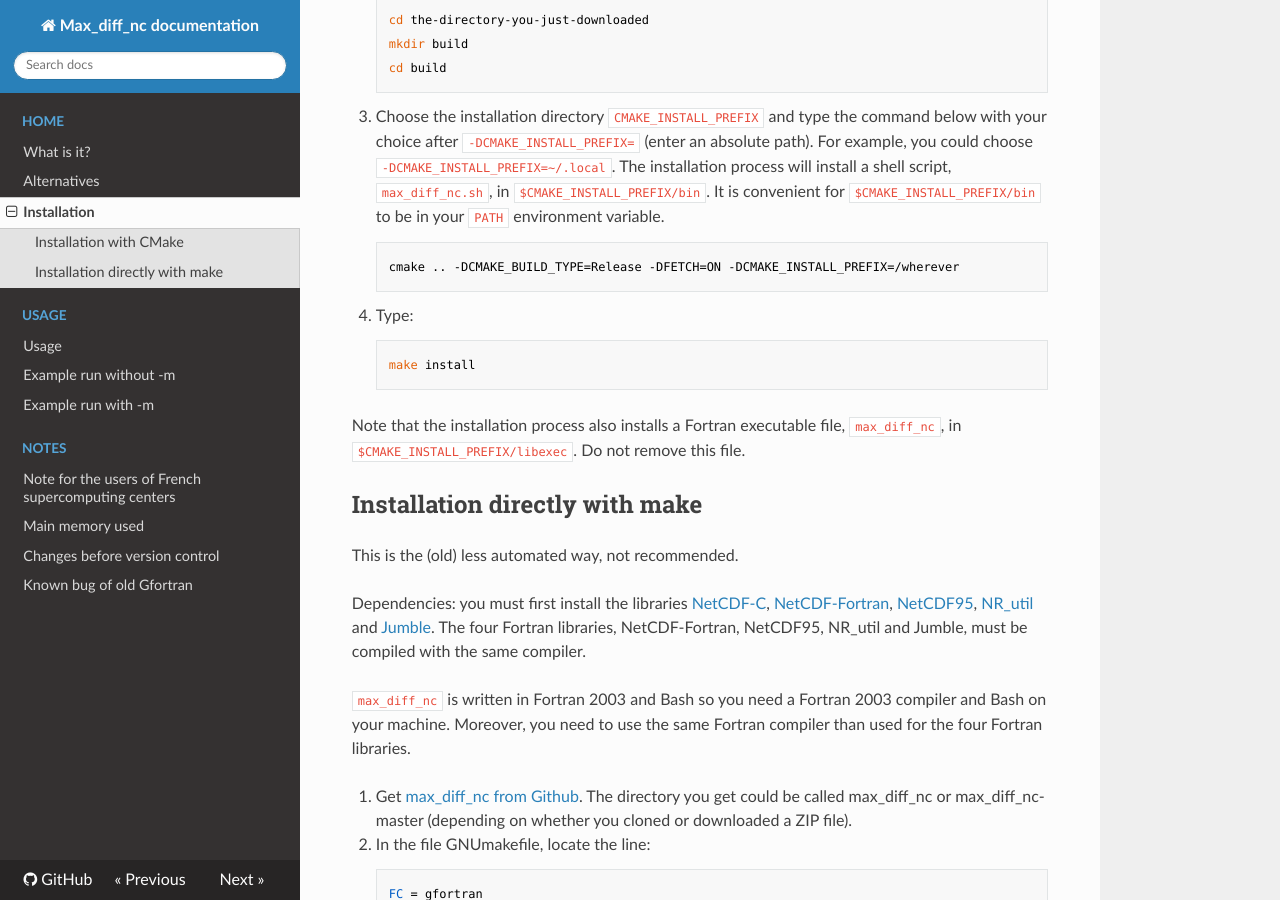
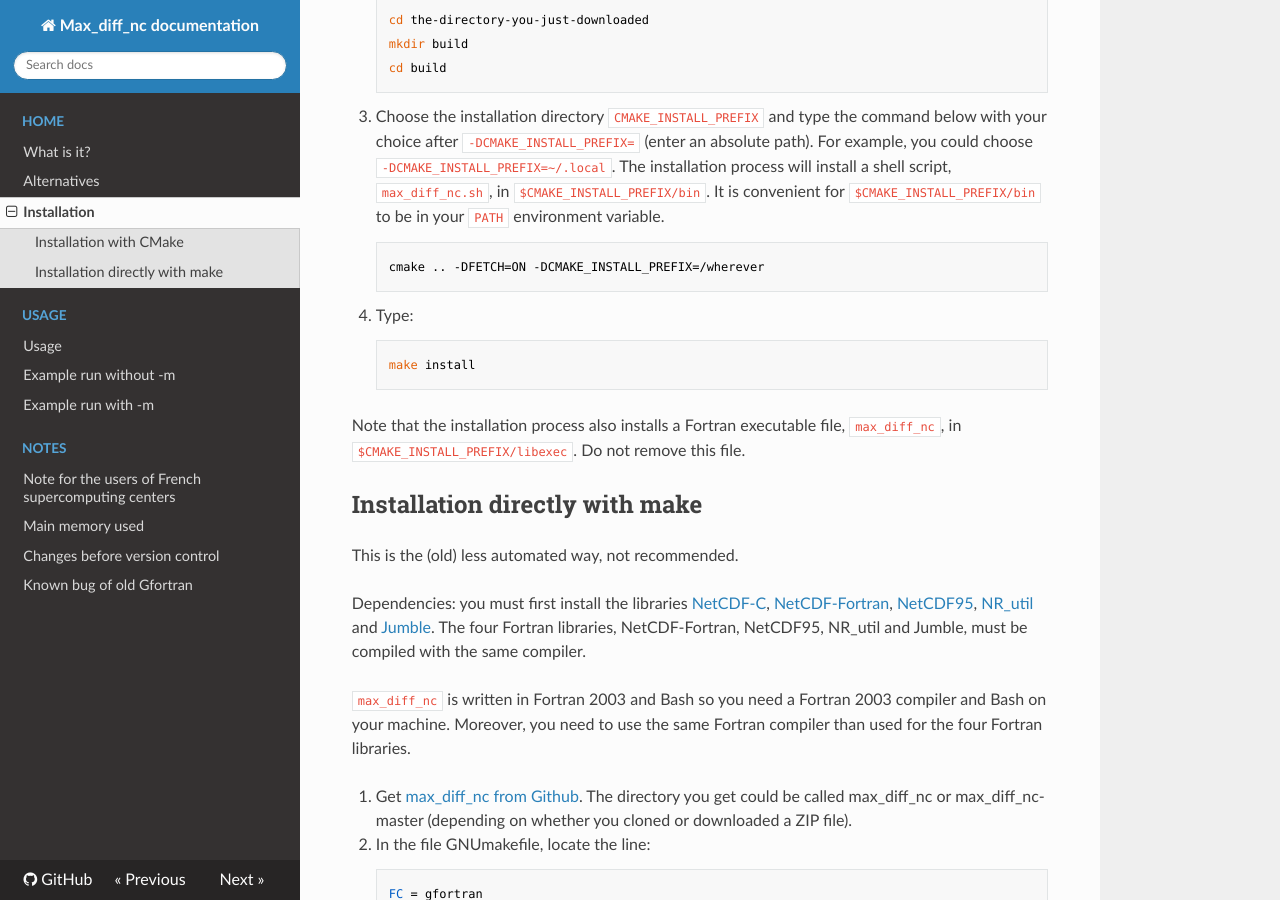
Before and after one commit to lguez/Max_diff_nc, an MkDocs documentation site: the page built from docs/installation.md, in a window 1280 px wide and 900 px high, scrolled down 570 px. Built offline with MkDocs 1.6.1, drawn with Linux system fonts in a browser that asks for light colours; nearby versions of some CDN libraries.

Commit message:
Set the default build type to Release

```diff
--- a/CMakeLists.txt
+++ b/CMakeLists.txt
@@ -1,5 +1,9 @@
 cmake_minimum_required(VERSION 3.17)
 list(APPEND CMAKE_MESSAGE_CONTEXT Max_diff_nc)
+
+set(CMAKE_BUILD_TYPE Release CACHE STRING
+  "Choose the type of build: Debug,Release...")
+
 project(Max_diff_nc LANGUAGES Fortran)
 list(APPEND CMAKE_MODULE_PATH ${CMAKE_CURRENT_LIST_DIR})
 find_package(NetCDF_Fortran REQUIRED)
--- a/docs/installation.md
+++ b/docs/installation.md
@@ -43,7 +43,7 @@
     `$CMAKE_INSTALL_PREFIX/bin` to be in your `PATH` environment
     variable.
 
-        cmake .. -DCMAKE_BUILD_TYPE=Release -DFETCH=ON -DCMAKE_INSTALL_PREFIX=/wherever
+        cmake .. -DFETCH=ON -DCMAKE_INSTALL_PREFIX=/wherever
 
 4.  Type:
 
```
